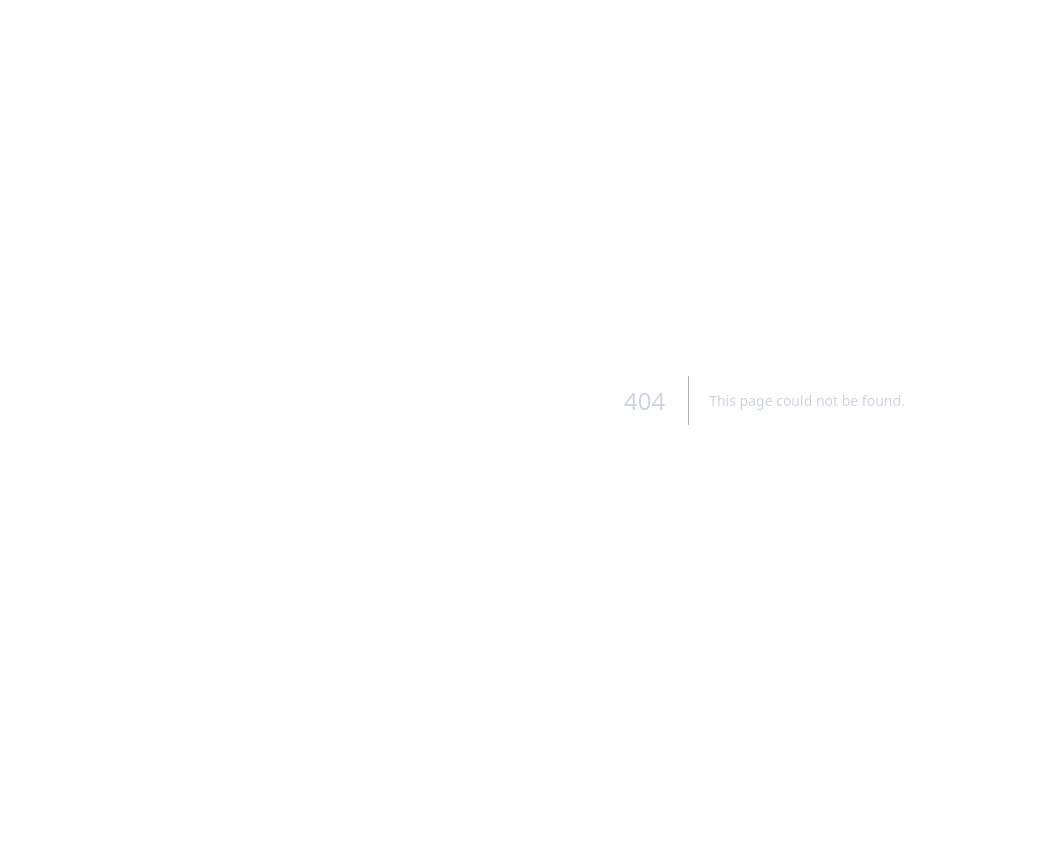
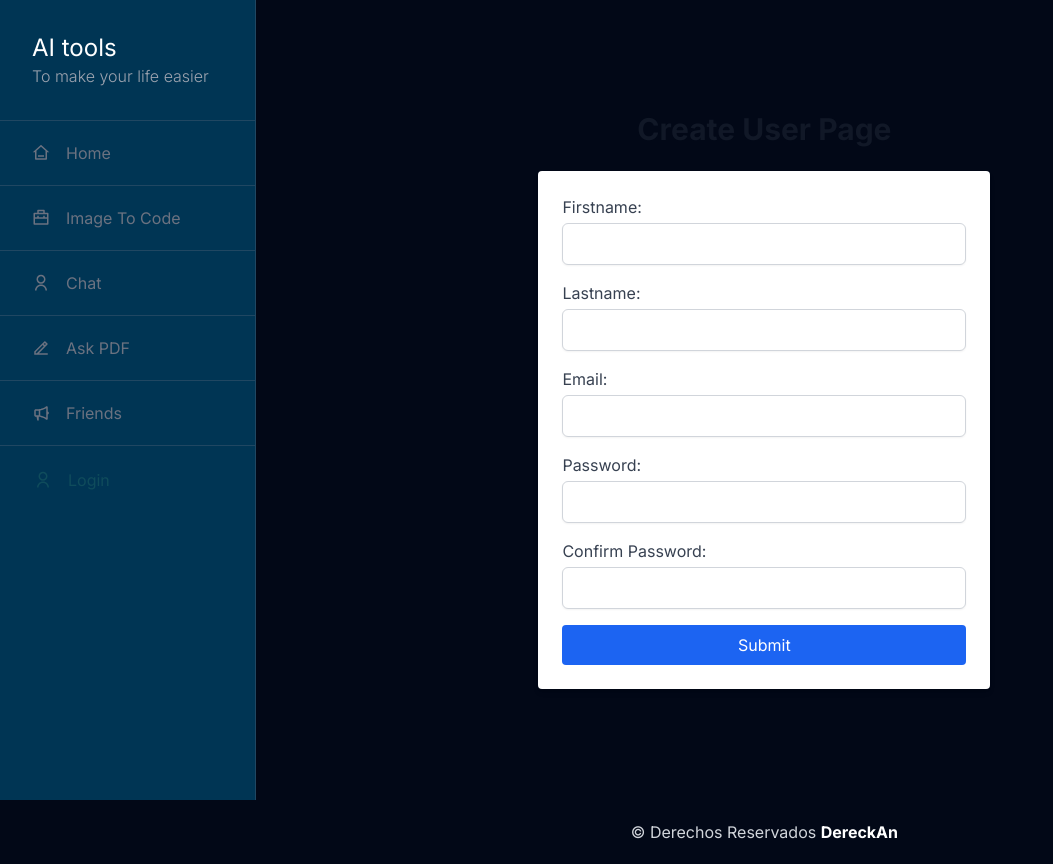
Before and after one commit to DereckAn/ima2code, a Next.js app: page /login in a window 1280 px wide. Before the commit this address had no page. Shown: the whole page, without its empty margins (0-1053 px from the left). Before the commit the page ends 800 px from the top, so only its background shows below. Built offline with nearby package versions, Linux system fonts and the light colour scheme.

Commit message:
aun funciona

```diff
--- a/app/(root)/chatbot/page.tsx
+++ b/app/(root)/chatbot/page.tsx
@@ -1,8 +1,8 @@
 const ChatBot = () => {
   return (
-    <div>
+    <section>
       <h1>ChatBot</h1>
-    </div>
+    </section>
   );
 };
 
--- /dev/null
+++ b/app/(root)/login/page.tsx
@@ -0,0 +1,104 @@
+"use client";
+import { useState } from "react";
+
+const CreateUserPage = () => {
+  const [formData, setFormData] = useState({
+    fullname: "",
+    lastname: "",
+    email: "",
+    password: "",
+    confirmPassword: "",
+  });
+
+  const handleChange = (e: any) => {
+    setFormData({ ...formData, [e.target.name]: e.target.value });
+  };
+
+  const handleSubmit = async (e: any) => {
+    e.preventDefault();
+
+    if (formData.password !== formData.confirmPassword) {
+      alert("Passwords do not match!");
+      return;
+    }
+
+    const response = await fetch("https://your-api-endpoint.com", {
+      method: "POST",
+      headers: {
+        "Content-Type": "application/json",
+      },
+      body: JSON.stringify(formData),
+    });
+
+    if (response.ok) {
+      // Handle successful response
+    } else {
+      // Handle error
+    }
+  };
+
+  return (
+    <section className="flex flex-col items-center justify-center min-h-screen ">
+      <h1 className="mb-6 text-3xl font-bold text-gray-900">
+        Create User Page
+      </h1>
+      <form className="p-6 bg-white rounded shadow-md" onSubmit={handleSubmit}>
+        <InputField
+          label="Firstname"
+          type="text"
+          name="fullname"
+          onChange={handleChange}
+        />
+        <InputField
+          label="Lastname"
+          type="text"
+          name="lastname"
+          onChange={handleChange}
+        />
+        <InputField
+          label="Email"
+          type="email"
+          name="email"
+          onChange={handleChange}
+        />
+        <InputField
+          label="Password"
+          type="password"
+          name="password"
+          onChange={handleChange}
+        />
+        <InputField
+          label="Confirm Password"
+          type="password"
+          name="confirmPassword"
+          onChange={handleChange}
+        />
+        <input
+          className="w-full px-3 py-2 text-white bg-blue-600 rounded hover:bg-blue-700"
+          type="submit"
+          value="Submit"
+        />
+      </form>
+    </section>
+  );
+};
+
+interface InputFieldProps {
+  label: string;
+  type: string;
+  name: string;
+  onChange: (e: any) => void;
+}
+
+const InputField = ({ label, type, name }: InputFieldProps) => (
+  <label className="block mb-4">
+    <span className="text-gray-700">{label}:</span>
+    <input
+      className="mt-1  w-full rounded-md border-gray-300 shadow-sm"
+      type={type}
+      name={name}
+    />
+  </label>
+);
+
+export default CreateUserPage;
--- a/components/shared/main-menu.tsx
+++ b/components/shared/main-menu.tsx
@@ -1,9 +1,16 @@
-import { routes } from "@/assets/constants";
 import { cn } from "@/lib/utils";
 import Link from "next/link";
 import { usePathname } from "next/navigation";
 
-const MainMenu = () => {
+interface MainMenuProps {
+  routes: {
+    name: string;
+    path: string;
+    icon: React.ComponentType<{ size: number }>;
+  }[];
+}
+
+const MainMenu = ({ routes }: MainMenuProps) => {
   const pathName = usePathname();
 
   return (
@@ -21,7 +28,6 @@ const MainMenu = () => {
           >
             <route.icon size={18} />
             {route.name}
-            {/* <RiHome3Line size={18} />  Home //note Esto es para que se vea el icono */}
           </Link>
         ))}
       </li>
--- a/components/shared/sidebar.tsx
+++ b/components/shared/sidebar.tsx
@@ -1,7 +1,9 @@
 "use client";
 
+import { routes } from "@/assets/constants";
 import { cn } from "@/lib/utils";
 import Link from "next/link";
+import { RiUserLine } from "react-icons/ri";
 import MainMenu from "./main-menu";
 
 interface SidebarProps {
@@ -24,10 +26,22 @@ const Sidebar = ({ showMenu, onclose }: SidebarProps) => {
           >
             AI tools
           </Link>
-          <h3 className=" font-light text-gray-400"> To make your life easier</h3>
+          <h3 className=" font-light text-gray-400">
+            To make your life easier
+          </h3>
         </section>
-        <section>
-          <MainMenu />
+        <section className="flex flex-col justify-between ">
+          <MainMenu routes={routes} />
+
+          <MainMenu
+            routes={[
+              {
+                name: "Login",
+                path: "/login",
+                icon: RiUserLine,
+              },
+            ]}
+          />
         </section>
       </aside>
 
--- a/tailwind.config.ts
+++ b/tailwind.config.ts
@@ -12,8 +12,8 @@ module.exports = {
   theme: {
     extend: {
       colors: {
-        primary:'#270a33',
-        secondary:'#77b1a9',
+        primary:'#003554',
+        secondary:'#0f4c5c',
         tertiary:'#3d7b80',
         border: "hsl(var(--border))",
         input: "hsl(var(--input))",
```
